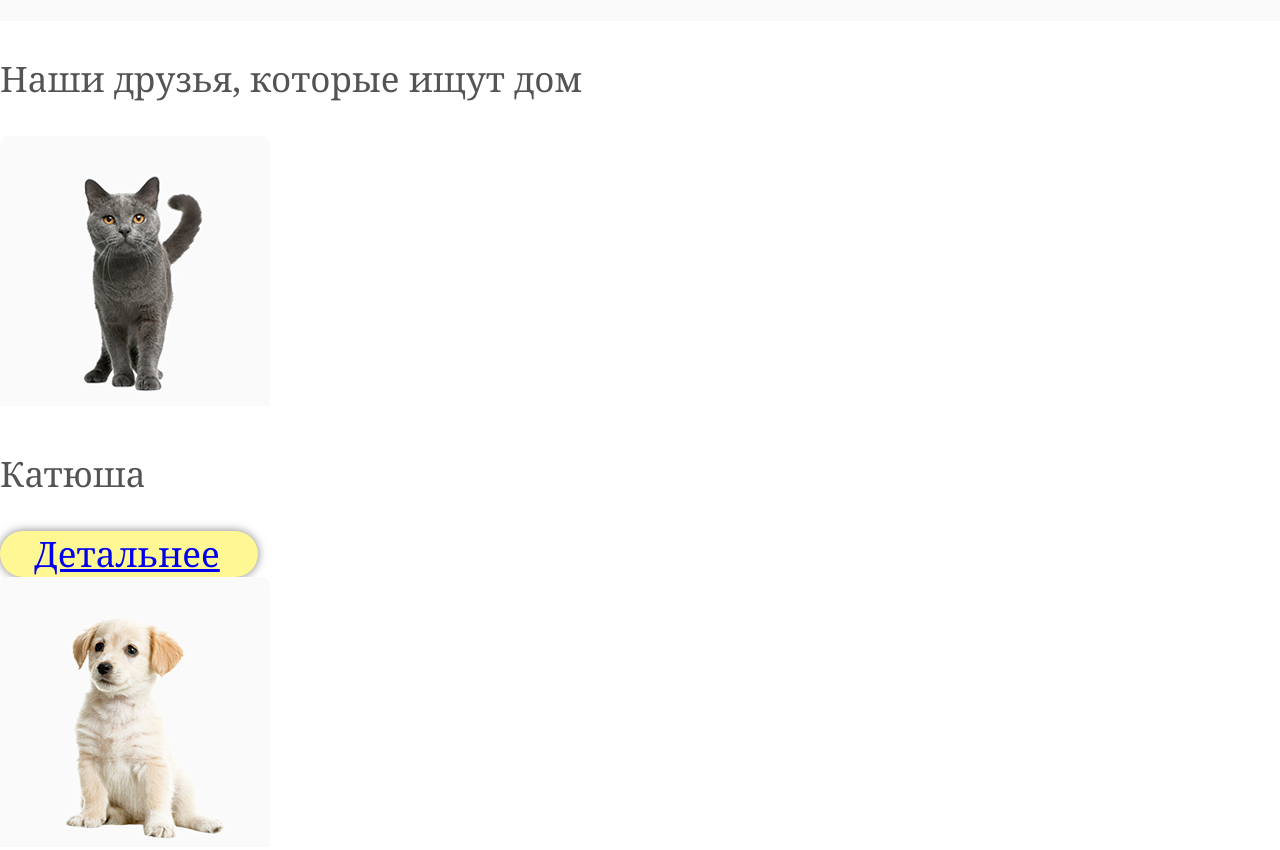
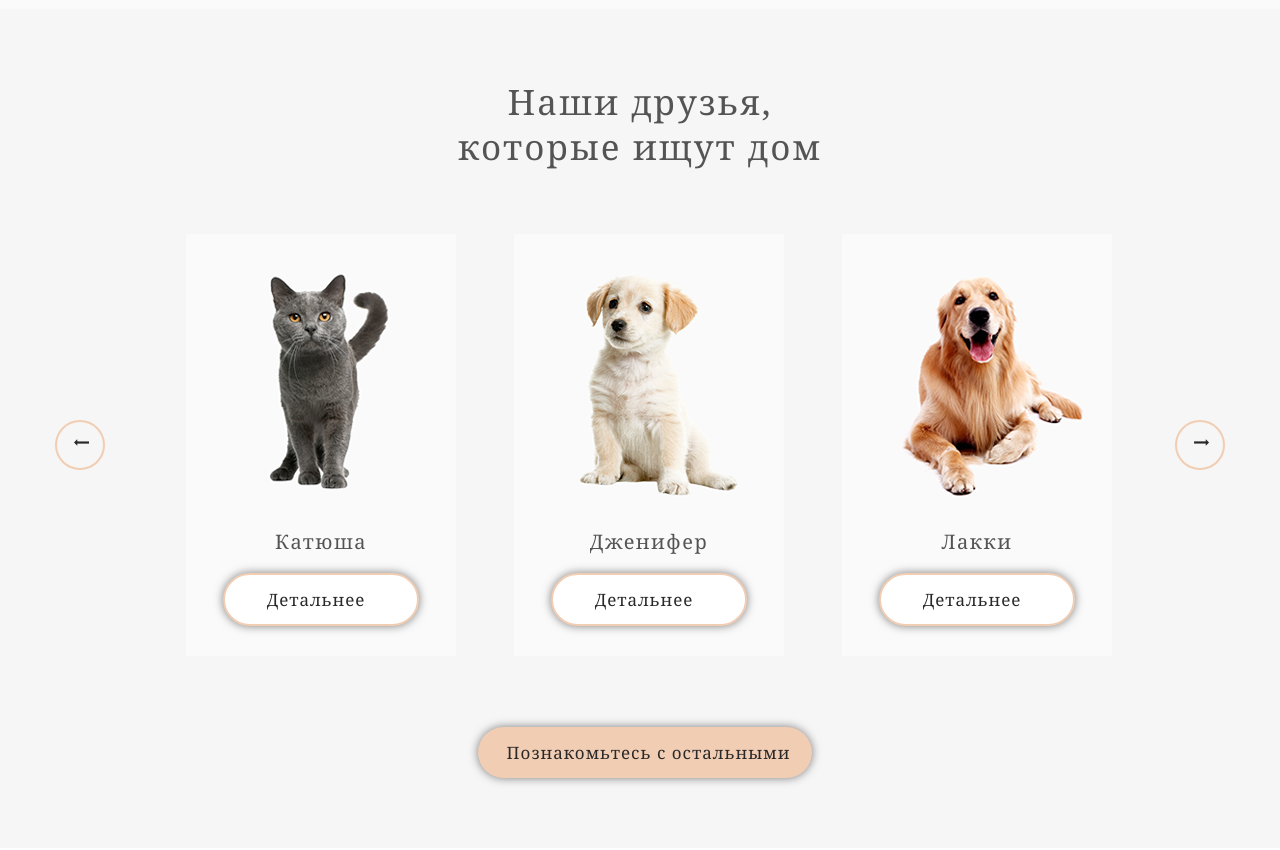
Before and after one commit to yliia-batova/cozy_home, a website: page app/index.html in a window 1280 px wide. Shown: the part 1500-2350 px from the top of the page. Drawn offline with nearby package versions, Linux system fonts and the light colour scheme; files that its build step writes are made by us from their sources.

Commit message:
added styles for the slider section

```diff
--- a/app/index.html
+++ b/app/index.html
@@ -57,7 +57,7 @@
                         Любовь, дружбу и преданность гарантируем!
                     </p>
                     <div class="header__link">
-                        <a class="btn btn--yellow btn--lg header__btn">
+                        <a class="btn btn--yellow btn--m header__btn">
                             Завести друзей
                         </a>
                     </div>
@@ -78,7 +78,7 @@
                         «Уютный дом»
                     </p>
                     <p class="info__text">
-                        “Уютный дом”-это пансионат для животных о всех уголков Украины.
+                        “Уютный дом”-это пансионат для животных cо всех уголков Украины.
                         С первых дней убежище существует на средства благотворителей и неравнодушных
                         к проблемам животных людей. Мы стерилизуем и находим постоянный дом собакам и кошкам,
                         помогая гуманно решать проблему огромного количества бездомных животных.
@@ -88,69 +88,69 @@
             </div>
         </section>
         <section class="slider">
-            <div class="conteiner">
+            <div class="container">
                 <div class="slider__inner">
                     <p class="slider__title">
                         Наши друзья, которые ищут дом
                     </p>
                     <div class="slider__items">
                         <div class="slider__item">
-                            <img src="images/cat-kate.png" alt="Cat">
+                            <img class="slider__img" src="images/cat-kate.png" alt="Cat">
                             <p class="slider__item-title">
                                 Катюша
                             </p>
-                            <a href="#" class="btn btn--yellow btn--lg slider__item-btn">
+                            <a href="#" class="btn btn--white btn--sm slider__item-btn">
                                 Детальнее
                             </a>
                         </div>
                         <div class="slider__item">
-                            <img src="images/dog-djenifer.png" alt="Dog">
+                            <img class="slider__img" src="images/dog-djenifer.png" alt="Dog">
                             <p class="slider__item-title">
                                 Дженифер
                             </p>
-                            <a href="#" class="btn btn--yellow btn--lg slider__item-btn">
+                            <a href="#" class="btn btn--white btn--sm slider__item-btn">
                                 Детальнее
                             </a>
                         </div>
                         <div class="slider__item">
-                            <img src="images/dog-lakki.png" alt="Dog">
+                            <img class="slider__img" src="images/dog-lakki.png" alt="Dog">
                             <p class="slider__item-title">
                                 Лакки
                             </p>
-                            <a href="#" class="btn btn--yellow btn--lg slider__item-btn">
+                            <a href="#" class="btn btn--white btn--sm slider__item-btn">
                                 Детальнее
                             </a>
                         </div>
                         <div class="slider__item">
-                            <img src="images/cat-kate.png" alt="Cat">
+                            <img class="slider__img" src="images/cat-kate.png" alt="Cat">
                             <p class="slider__item-title">
                                 Катюша
                             </p>
-                            <a href="#" class="btn btn--yellow btn--lg slider__item-btn">
+                            <a href="#" class="btn btn--yellow btn--sm slider__item-btn">
                                 Детальнее
                             </a>
                         </div>
                         <div class="slider__item">
-                            <img src="images/cat-kate.png" alt="Cat">
+                            <img class="slider__img" src="images/cat-kate.png" alt="Cat">
                             <p class="slider__item-title">
                                 Катюша
                             </p>
-                            <a href="#" class="btn btn--yellow btn--lg slider__item-btn">
+                            <a href="#" class="btn btn--yellow btn--sm slider__item-btn">
                                 Детальнее
                             </a>
                         </div>
                         <div class="slider__item">
-                            <img src="images/cat-kate.png" alt="Cat">
+                            <img class="slider__img" src="images/cat-kate.png" alt="Cat">
                             <p class="slider__item-title">
                                 Катюша
                             </p>
-                            <a href="#" class="btn btn--yellow btn--lg slider__item-btn">
+                            <a href="#" class="btn btn--yellow btn--sm slider__item-btn">
                                 Детальнее
                             </a>
                         </div>
                     </div>
                     <div class="slider__link">
-                        <a href="" class="btn btn--yellow btn--lg slider__link-btn">
+                        <a href="#" class="btn btn--beige btn--big slider__link-btn">
                             Познакомьтесь с остальными
                         </a>
                     </div>
@@ -161,7 +161,7 @@
 
     <script src="https://ajax.googleapis.com/ajax/libs/jquery/3.5.1/jquery.min.js"></script>
     <script src="js/libs.min.js"></script>
-    <script src="js/main.min.js"></script>
+    <script src="js/main.js"></script>
 </body>
 
 </html>
--- a/app/js/main.js
+++ b/app/js/main.js
@@ -1,3 +1,10 @@
-$(function() {
-
+$(function () {
+  $(".slider__items").slick({
+    slidesToShow: 3,
+    adaptiveHeight: true,
+    arrows: true,
+    dots: false,
+    prevArrow: '<button class="slick-arrow slick-prew"><img src="images/prev-arrow.png"></button>',
+    nextArrow: '<button class="slick-arrow slick-next"><img src="images/next-arrow.png"></button>',
+  });
 });
--- a/app/scss/style.scss
+++ b/app/scss/style.scss
@@ -8,8 +8,6 @@
   background-repeat: no-repeat;
   background-size: cover;
 }
-
-
 
 .header__top {
   display: flex;
@@ -94,17 +92,33 @@
 
 .btn {
   border-radius: 27px;
-  box-shadow: 0 0 10px rgba(0,0,0,0.5);
+  box-shadow: 0 0 10px rgba(0, 0, 0, 0.5);
+  text-decoration: none;
   cursor: pointer;
   &--yellow {
     background-color: $yellow;
-    transition: background-color .5s;
+    transition: background-color 0.5s;
   }
-  &--lg {
-   padding-right: 38px;
-   padding-left: 34px;
+  &--white {
+    background-color: $white;
+    border: 2px solid $beige;
+    transition: background-color 0.5s;
   }
-
+  &--beige {
+    background-color: $beige;
+  }
+  &--big {
+    padding-right: 22px;
+    padding-left: 29px;
+  }
+  &--m {
+    padding-right: 38px;
+    padding-left: 34px;
+  }
+  &--sm {
+    padding-right: 52px;
+    padding-left: 42px;
+  }
 }
 
 .header__btn {
@@ -118,13 +132,17 @@
 .btn--yellow:focus {
   background-color: $green;
 }
+.btn--white:hover,
+.btn--white:focus {
+  background-color: $beige;
+}
 
 .info {
   background-color: #fafafa;
 }
 
 .info__inner {
-  padding: 89px 150px 89px 169px;
+  padding: 89px 150px 77px 169px;
   display: flex;
   justify-content: space-between;
 }
@@ -134,13 +152,104 @@
 }
 
 .info__title {
+  margin: -10px 91px 40px 10px;
   text-align: center;
-  margin: -10px 91px 40px 28px;
   letter-spacing: 2.3px;
 }
 
 .info__text {
   font-family: Arial, Helvetica, sans-serif;
   font-size: 18px;
-  line-height: 1.3;
+  line-height: 1.35;
 }
+
+.slider {
+  background-color: #f6f6f6;
+}
+
+.slider__inner {
+  padding: 70px 0;
+}
+
+.slider__title {
+  margin: 0 370px 64px;
+  text-align: center;
+  letter-spacing: 2px;
+}
+
+.slider__items {
+  display: flex;
+  justify-content: space-between;
+  align-items: center;
+  margin-bottom: 67px;
+}
+
+.slider__item {
+  max-width: 270px;
+  text-align: center;
+  background-color: #fafafa;
+}
+
+.slider__item:hover {
+  box-shadow: 0px 2px 30.1px 4.9px rgba(13, 13, 13, 0.04);
+}
+
+.slider__item-title {
+  margin-top: 15px;
+  margin-bottom: 5px;
+  font-size: 20px;
+  line-height: 2.3;
+  letter-spacing: 1.5px;
+}
+
+.slider__item-btn {
+  margin-bottom: 30px;
+  font-size: 17px;
+  line-height: 2.9;
+  letter-spacing: 0.9px;
+  color: $dark-brown;
+}
+
+.slick-arrow {
+  width: 50px;
+  height: 50px;
+  padding-right: 15px;
+  padding-bottom: 6px;
+  padding-left: 17px;
+  font-size: 0;
+  background-color: transparent;
+  border: 2px solid $beige;
+  border-radius: 50%;
+  cursor: pointer;
+}
+
+.slick-prew {
+  margin-right: 81px;
+}
+
+.slick-next {
+  margin-left: 30px;
+}
+
+.slick-next:focus,
+.slick-prew:focus {
+  outline-width: 0;
+  background-color: $beige;
+}
+
+.slider__link {
+  margin-left: 10px;
+  text-align: center;
+}
+
+.slider__link-btn {
+  font-size: 17px;
+  line-height: 3;
+  letter-spacing: 1px;
+  color: $dark-brown;
+  transition: font-size 0.5s;
+}
+
+.slider__link-btn:hover {
+  font-size: 20px;
+}
```
Also changed, not shown: app/images/next-arrow.png (added), app/images/prev-arrow.png (added).
